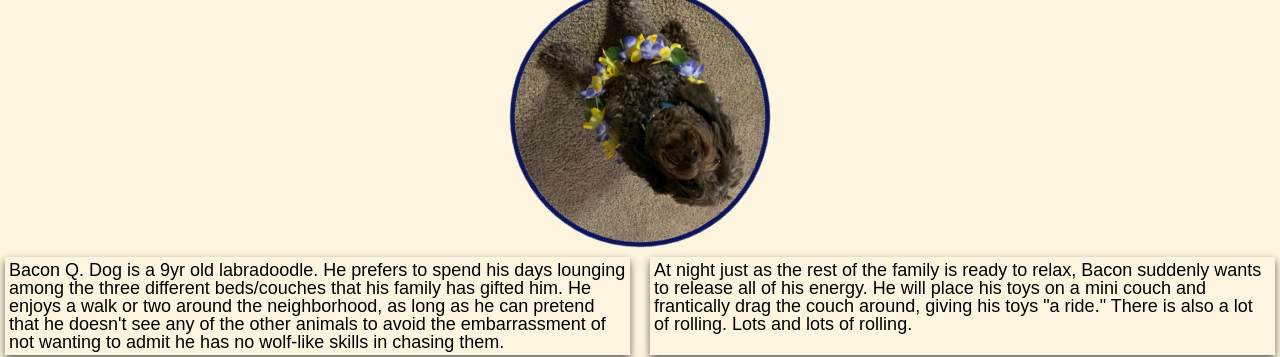
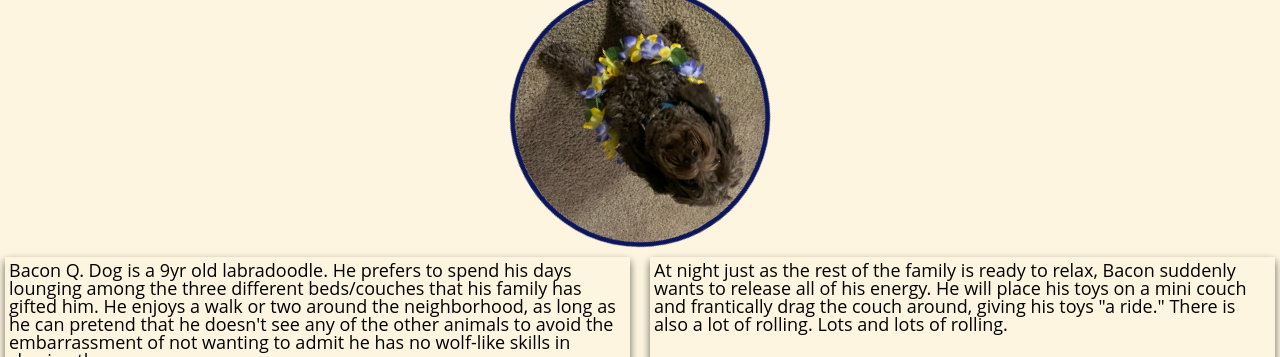
Before and after one commit to achen4055/common-project, a plain HTML site: page index.html in a window 1280 px wide. Shown: the part 242-599 px from the top of the page. Drawn offline with Linux system fonts and the light colour scheme.

Commit message:
removed media query

```diff
--- a/css/style.css
+++ b/css/style.css
@@ -291,9 +291,3 @@ nav li a:hover {
 
 
 /* DESKTOP VIEW */
-
-@media screen and (min-width:600px) {
-    body {
-        font-family: Arial, Helvetica, sans-serif;
-    }
-}
```
